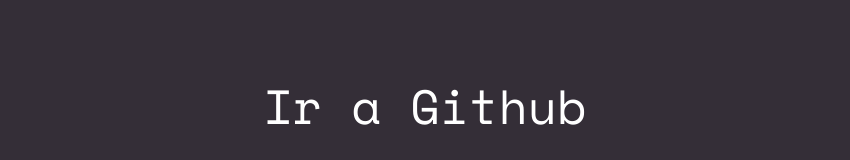
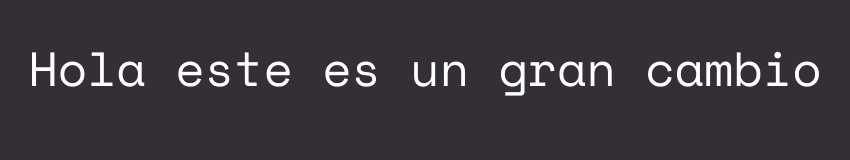
Before and after one commit to luisaol25/branding, a plain HTML site: page index.html in a window 1280 px wide. Shown: the top 160 px of the page, without its empty margins (215-1065 px from the left). Drawn offline with nearby package versions, Linux system fonts and the light colour scheme.

Commit message:
se realiza un cambio a index como dice la guia

```diff
--- a/index.html
+++ b/index.html
@@ -9,6 +9,7 @@
   <link href="https://fonts.googleapis.com/css?family=Open+Sans|Space+Mono" rel="stylesheet">
 </head>
 <body>
+   <h1>Hola este es un gran cambio</h1>
   <div class="container">
     <h1>Ir a Github</h1>
     <a href="https://github.com/">
```
